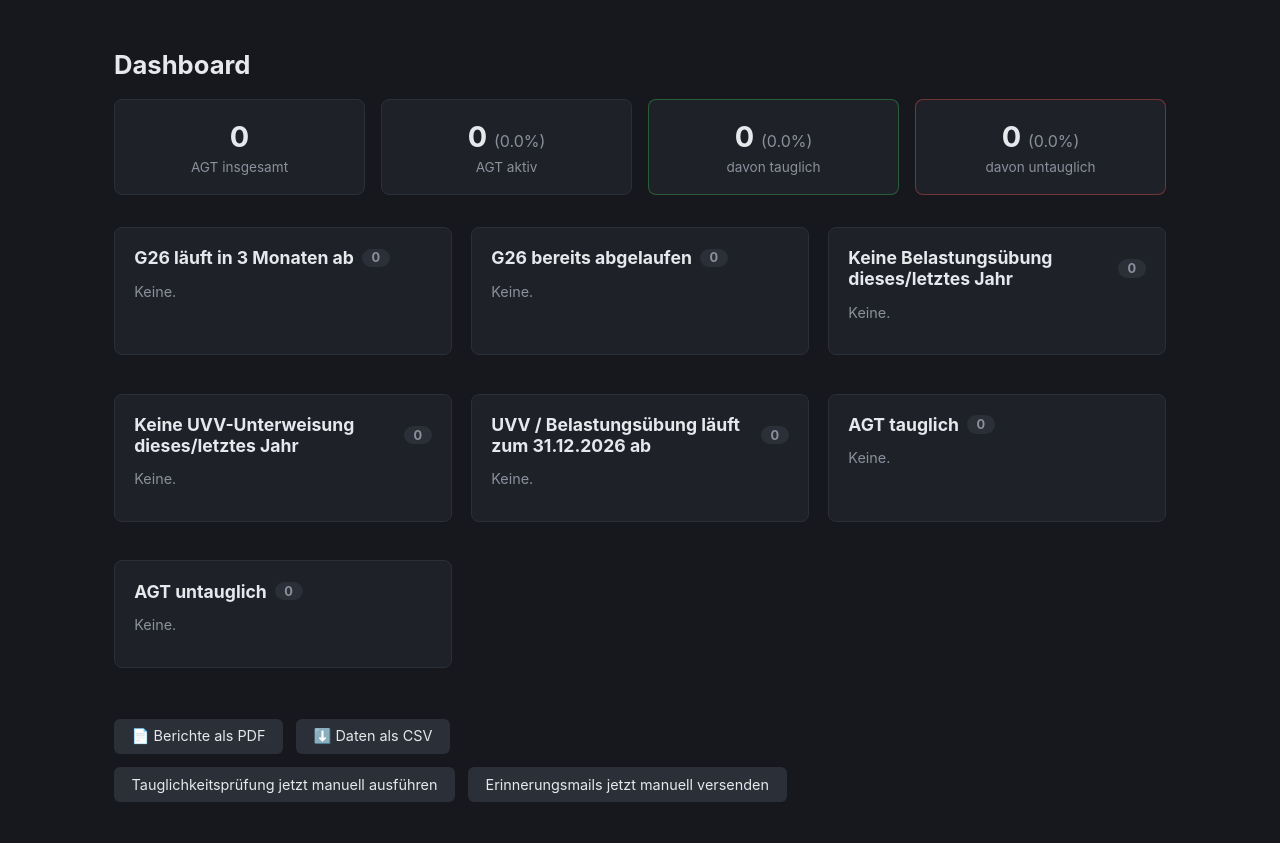
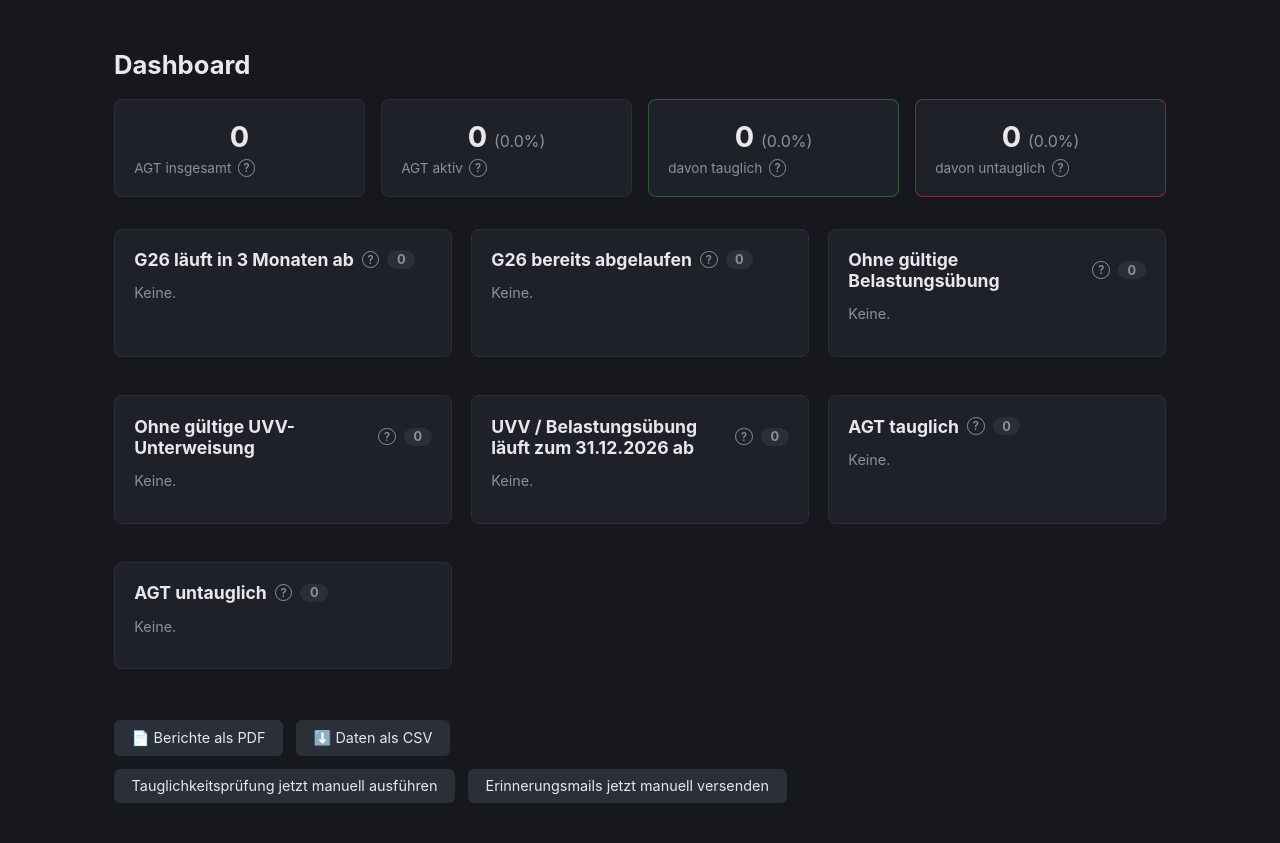
Before and after one commit to siliconserver/agent, a FastAPI app: page / in a window 1280 px wide. Shown: the part 49-892 px from the top of the page. Run offline with FastAPI, Linux system fonts and the light colour scheme; the visitor is signed in with stand-in values (Sample User, id 1).

Commit message:
Listen umbenennen, Mouseover-Hilfen für Dashboard und Berichte
- „Ohne gültige Belastungsübung“ / „Ohne gültige UVV-Unterweisung“ in
  Dashboard, Berichten, PDF und Wochenreport
- Hilfe-Symbol (?) mit Erklärung an allen Kennzahlen und Listen
  (_help.html, Hover am PC, Antippen am Handy)
- Doppelten Abschnitt „läuft zum 31.12. ab“ auf der Berichte-Seite entfernt

Co-Authored-By: Claude Opus 5.5 <noreply@anthropic.com>
Claude-Session: https://claude.ai/code/session_01AKBP8Muk6Poz5d1ZCyuiS3

```diff
--- a/app/exports.py
+++ b/app/exports.py
@@ -154,7 +154,7 @@ def build_reports_pdf(
     story.append(Spacer(1, 18))
 
     story.append(
-        Paragraph(f"Keine Belastungsübung dieses/letztes Jahr ({len(missing)})", styles["Heading2"])
+        Paragraph(f"Ohne gültige Belastungsübung ({len(missing)})", styles["Heading2"])
     )
     if missing:
         story.append(_styled_table(_member_rows(missing, "lastbelastung", "Letzte Belastung"), col_widths=[6 * cm, 6 * cm, 4 * cm]))
@@ -164,7 +164,7 @@ def build_reports_pdf(
 
     missing_uvv = missing_uvv or []
     story.append(
-        Paragraph(f"Keine UVV-Unterweisung dieses/letztes Jahr ({len(missing_uvv)})", styles["Heading2"])
+        Paragraph(f"Ohne gültige UVV-Unterweisung ({len(missing_uvv)})", styles["Heading2"])
     )
     if missing_uvv:
         story.append(_styled_table(_member_rows(missing_uvv, "uvv_unterweisung", "Letzte UVV"), col_widths=[6 * cm, 6 * cm, 4 * cm]))
@@ -176,7 +176,7 @@ def build_reports_pdf(
     today = date.today()
     story.append(
         Paragraph(
-            f"UVV oder Belastungsübung läuft zum 31.12.{today.year} ab ({len(year_end)})",
+            f"UVV / Belastungsübung läuft zum 31.12.{today.year} ab ({len(year_end)})",
             styles["Heading2"],
         )
     )
--- a/app/scheduler.py
+++ b/app/scheduler.py
@@ -162,14 +162,14 @@ def run_weekly_report():
         ] or ["  -"]
         lines.append("")
 
-        lines.append(f"Keine Belastungsübung dieses/letztes Jahr ({len(missing)}):")
+        lines.append(f"Ohne gültige Belastungsübung ({len(missing)}):")
         lines += [
             fmt(m, f" - letzte: {m.lastbelastung.strftime('%d.%m.%Y') if m.lastbelastung else 'nie'}")
             for m in missing
         ] or ["  -"]
         lines.append("")
 
-        lines.append(f"Keine UVV-Unterweisung dieses/letztes Jahr ({len(missing_uvv)}):")
+        lines.append(f"Ohne gültige UVV-Unterweisung ({len(missing_uvv)}):")
         lines += [
             fmt(m, f" - letzte: {m.uvv_unterweisung.strftime('%d.%m.%Y') if m.uvv_unterweisung else 'nie'}")
             for m in missing_uvv
--- a/app/static/style.css
+++ b/app/static/style.css
@@ -295,3 +295,48 @@ code {
 }
 .settings-nav a { color: var(--text-muted); font-size: 0.9rem; }
 .settings-nav a:hover { color: var(--accent); }
+
+/* Mouseover-Hilfe (Dashboard, Berichte): Hover am PC, Antippen am Handy */
+/* Die Sprechblase richtet sich an der Überschrift aus (nicht am Symbol),
+   damit sie am rechten oder linken Rand nicht aus dem Bild läuft. */
+h2:has(> .help), .stat-label { position: relative; }
+.help {
+  display: inline-flex;
+  align-items: center;
+  justify-content: center;
+  width: 1.1rem;
+  height: 1.1rem;
+  border-radius: 50%;
+  border: 1px solid var(--text-muted);
+  color: var(--text-muted);
+  font-size: 0.7rem;
+  font-weight: 600;
+  cursor: help;
+  flex-shrink: 0;
+}
+.help:hover, .help:focus { color: var(--text); border-color: var(--text); outline: none; }
+.help::after {
+  content: attr(data-help);
+  position: absolute;
+  top: calc(100% + 6px);
+  left: 0;
+  right: 0;
+  padding: 0.5rem 0.7rem;
+  background: var(--bg-alt);
+  border: 1px solid var(--border);
+  border-radius: var(--radius);
+  box-shadow: 0 4px 16px rgba(0, 0, 0, 0.4);
+  color: var(--text);
+  font-size: 0.8rem;
+  font-weight: 400;
+  line-height: 1.4;
+  text-align: left;
+  white-space: normal;
+  z-index: 50;
+  visibility: hidden;
+  opacity: 0;
+  transition: opacity 0.12s;
+  pointer-events: none;
+}
+.help:hover::after, .help:focus::after { visibility: visible; opacity: 1; }
+.stat-label { display: flex; align-items: center; gap: 0.4rem; }
--- /dev/null
+++ b/app/templates/_help.html
@@ -0,0 +1,20 @@
+{# Mouseover-Hilfen für Dashboard und Berichte. Einbinden mit
+   {% import "_help.html" as help with context %} und {{ help.icon("key") }}.
+   Braucht die Variable `today` im Template-Kontext. #}
+{% set y = today.year %}
+{% set texts = {
+  "total": "Alle angelegten Geräteträger, aktive und inaktive.",
+  "active": "Geräteträger mit Haken „AGT aktiv“. Der Prozentwert bezieht sich auf alle angelegten Geräteträger. Inaktive AGT zählen in keiner der Listen unten.",
+  "tauglich": "Aktive AGT, die PA-tauglich sind: G26 gültig UND letzte Belastungsübung aus " ~ y ~ " oder " ~ (y - 1) ~ " UND letzte UVV-Unterweisung aus " ~ y ~ " oder " ~ (y - 1) ~ ". Prozent bezogen auf die aktiven AGT. Stand der letzten Tauglichkeitsprüfung (täglich und beim Speichern eines AGT).",
+  "untauglich": "Aktive AGT, bei denen mindestens eine Bedingung fehlt: G26 abgelaufen oder nicht eingetragen, keine gültige Belastungsübung oder keine gültige UVV-Unterweisung. Prozent bezogen auf die aktiven AGT.",
+  "g26_expiring": "Aktive AGT, deren G26 heute oder in den nächsten 90 Tagen abläuft. Angezeigt wird das Ablaufdatum. Diese AGT bekommen eine Erinnerungsmail.",
+  "g26_expired": "Aktive AGT, deren eingetragenes G26-Ablaufdatum vor heute liegt. Angezeigt wird das Ablaufdatum. AGT ganz ohne G26-Datum stehen hier nicht, sind aber trotzdem untauglich.",
+  "missing_belastung": "Aktive AGT, deren letzte Belastungsübung fehlt oder nicht aus " ~ y ~ " oder " ~ (y - 1) ~ " stammt. Angezeigt wird das Datum der letzten Übung oder „nie“. Diese AGT sind untauglich.",
+  "missing_uvv": "Aktive AGT, deren letzte UVV-Unterweisung fehlt oder nicht aus " ~ y ~ " oder " ~ (y - 1) ~ " stammt. Angezeigt wird das Datum der letzten Unterweisung oder „nie“. Diese AGT sind untauglich.",
+  "year_end": "Aktive AGT, deren UVV-Unterweisung oder Belastungsübung aus " ~ (y - 1) ~ " stammt. Sie gilt noch bis 31.12." ~ y ~ ". Ohne neuen Nachweis aus " ~ y ~ " ist der AGT ab 01.01." ~ (y + 1) ~ " untauglich. Angezeigt wird, welcher Nachweis abläuft und von wann er ist.",
+  "list_tauglich": "Namentliche Liste der aktiven AGT, die PA-tauglich sind (G26 gültig, Belastungsübung und UVV-Unterweisung aus " ~ y ~ " oder " ~ (y - 1) ~ ").",
+  "list_untauglich": "Namentliche Liste der aktiven AGT, die nicht PA-tauglich sind. Den Grund zeigen die Listen zu G26, Belastungsübung und UVV-Unterweisung.",
+} %}
+{% macro icon(key) -%}
+<span class="help" tabindex="0" role="note" aria-label="{{ texts[key] }}" data-help="{{ texts[key] }}">?</span>
+{%- endmacro %}
--- a/app/templates/dashboard.html
+++ b/app/templates/dashboard.html
@@ -1,30 +1,31 @@
 {% extends "base.html" %}
 {% block title %}Dashboard{% endblock %}
 {% block content %}
+{% import "_help.html" as help with context %}
 <h1>Dashboard</h1>
 
 <div class="stat-grid">
   <div class="stat-card">
     <div class="stat-value">{{ stats.total }}</div>
-    <div class="stat-label">AGT insgesamt</div>
+    <div class="stat-label">AGT insgesamt {{ help.icon("total") }}</div>
   </div>
   <div class="stat-card">
     <div class="stat-value">{{ stats.active }} <span class="stat-pct">({{ stats.active_pct }}%)</span></div>
-    <div class="stat-label">AGT aktiv</div>
+    <div class="stat-label">AGT aktiv {{ help.icon("active") }}</div>
   </div>
   <div class="stat-card good">
     <div class="stat-value">{{ stats.tauglich }} <span class="stat-pct">({{ stats.tauglich_pct }}%)</span></div>
-    <div class="stat-label">davon tauglich</div>
+    <div class="stat-label">davon tauglich {{ help.icon("tauglich") }}</div>
   </div>
   <div class="stat-card bad">
     <div class="stat-value">{{ stats.untauglich }} <span class="stat-pct">({{ stats.untauglich_pct }}%)</span></div>
-    <div class="stat-label">davon untauglich</div>
+    <div class="stat-label">davon untauglich {{ help.icon("untauglich") }}</div>
   </div>
 </div>
 
 <div class="panel-grid">
   <div class="panel">
-    <h2>G26 läuft in 3 Monaten ab <span class="count">{{ expiring|length }}</span></h2>
+    <h2>G26 läuft in 3 Monaten ab {{ help.icon("g26_expiring") }} <span class="count">{{ expiring|length }}</span></h2>
     {% if expiring %}
     <table class="mini-table">
       {% for m in expiring %}
@@ -35,7 +36,7 @@
   </div>
 
   <div class="panel">
-    <h2>G26 bereits abgelaufen <span class="count">{{ expired|length }}</span></h2>
+    <h2>G26 bereits abgelaufen {{ help.icon("g26_expired") }} <span class="count">{{ expired|length }}</span></h2>
     {% if expired %}
     <table class="mini-table">
       {% for m in expired %}
@@ -46,7 +47,7 @@
   </div>
 
   <div class="panel">
-    <h2>Keine Belastungsübung dieses/letztes Jahr <span class="count">{{ missing|length }}</span></h2>
+    <h2>Ohne gültige Belastungsübung {{ help.icon("missing_belastung") }} <span class="count">{{ missing|length }}</span></h2>
     {% if missing %}
     <table class="mini-table">
       {% for m in missing %}
@@ -57,7 +58,7 @@
   </div>
 
   <div class="panel">
-    <h2>Keine UVV-Unterweisung dieses/letztes Jahr <span class="count">{{ missing_uvv|length }}</span></h2>
+    <h2>Ohne gültige UVV-Unterweisung {{ help.icon("missing_uvv") }} <span class="count">{{ missing_uvv|length }}</span></h2>
     {% if missing_uvv %}
     <table class="mini-table">
       {% for m in missing_uvv %}
@@ -68,7 +69,7 @@
   </div>
 
   <div class="panel">
-    <h2>UVV / Belastungsübung läuft zum 31.12.{{ today.year }} ab <span class="count">{{ year_end|length }}</span></h2>
+    <h2>UVV / Belastungsübung läuft zum 31.12.{{ today.year }} ab {{ help.icon("year_end") }} <span class="count">{{ year_end|length }}</span></h2>
     {% if year_end %}
     <table class="mini-table">
       {% for m in year_end %}
@@ -79,7 +80,7 @@
   </div>
 
   <div class="panel">
-    <h2>AGT tauglich <span class="count">{{ tauglich|length }}</span></h2>
+    <h2>AGT tauglich {{ help.icon("list_tauglich") }} <span class="count">{{ tauglich|length }}</span></h2>
     {% if tauglich %}
     <table class="mini-table">
       {% for m in tauglich %}
@@ -90,7 +91,7 @@
   </div>
 
   <div class="panel">
-    <h2>AGT untauglich <span class="count">{{ untauglich|length }}</span></h2>
+    <h2>AGT untauglich {{ help.icon("list_untauglich") }} <span class="count">{{ untauglich|length }}</span></h2>
     {% if untauglich %}
     <table class="mini-table">
       {% for m in untauglich %}
```
Also changed, not shown: app/templates/reports.html (+6 -24 lines), CHANGELOG.md.
